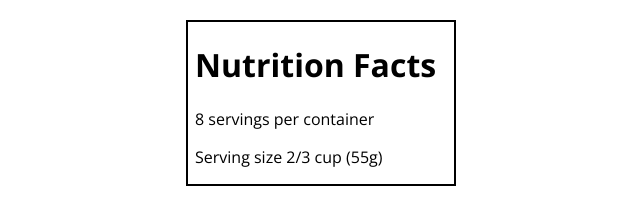
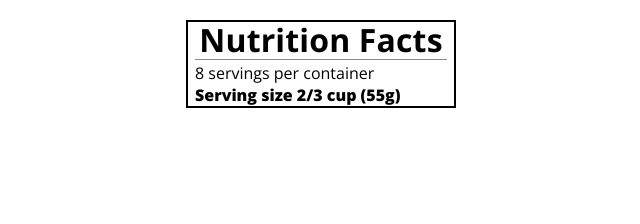
Before and after one commit to Yinkusadel/07-fcc-nutritionfacts, a website: page index.html in a window 1280 px wide. Shown: the whole page, without its empty margins (319-959 px from the left). Drawn offline with nearby package versions, Linux system fonts and the light colour scheme.

Commit message:
add complete solution to nutritionfacts project

```diff
--- a/index.html
+++ b/index.html
@@ -10,8 +10,9 @@
   <body>
     <div class="label">
     <h1>Nutrition Facts</h1>
+    <div class="divider"></div>
     <p>8 servings per container</p>
-    <p>Serving size 2/3 cup (55g)</p>
+    <p class="bold">Serving size 2/3 cup (55g)</p>
     </div>
   </body>
 </html>
--- a/styles.css
+++ b/styles.css
@@ -16,3 +16,22 @@ body{
   *{
     box-sizing:border-box;
   }
+
+  h1 {
+    text-align: center;
+    margin :-4px 0;
+    letter-spacing:0.15px;
+  }
+
+  p{
+    margin:0;
+  }
+
+  .divider{
+    border-bottom:1px solid #888989;
+    margin:2px 0;
+  }
+
+  .bold{
+    font-weight:800;
+  }
```
